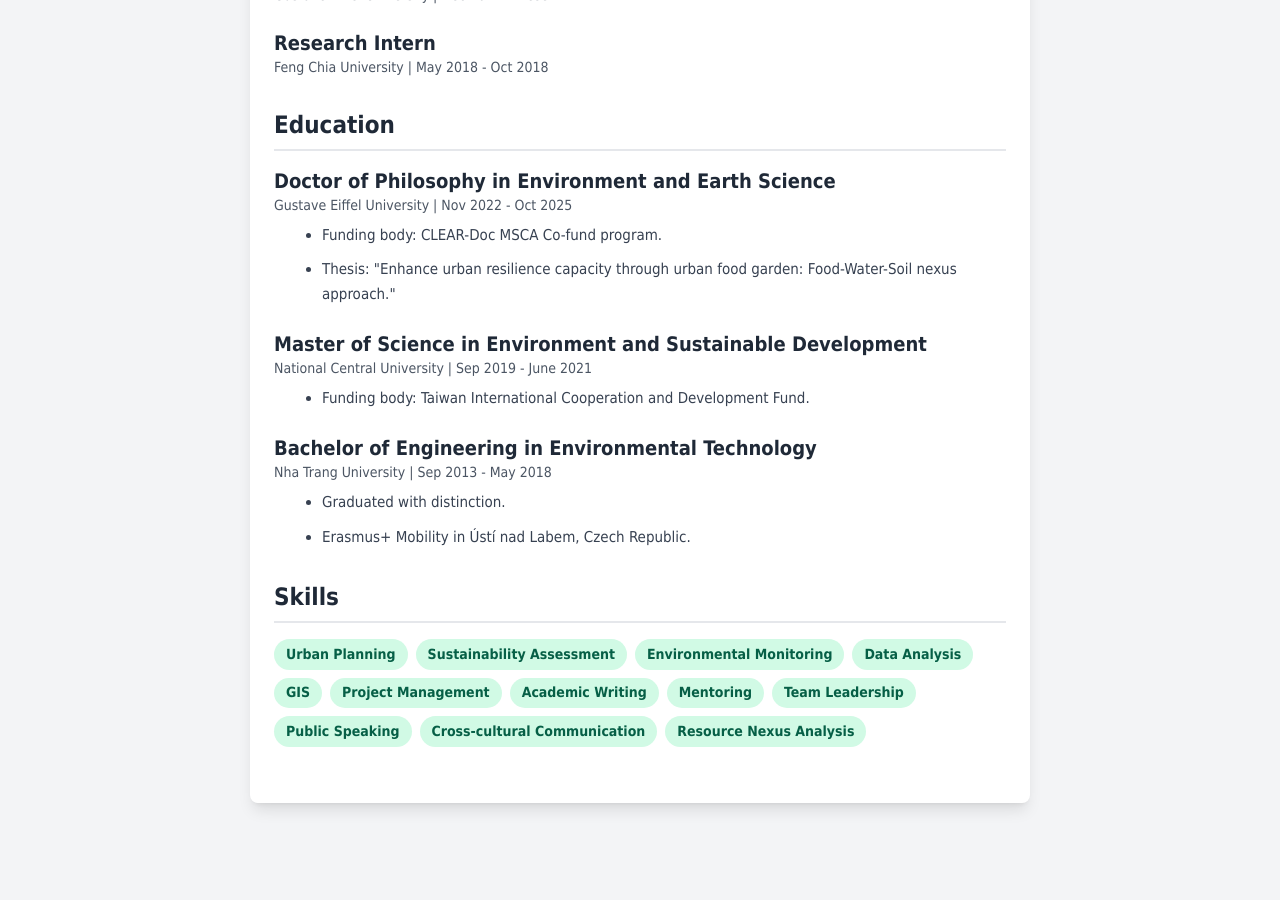
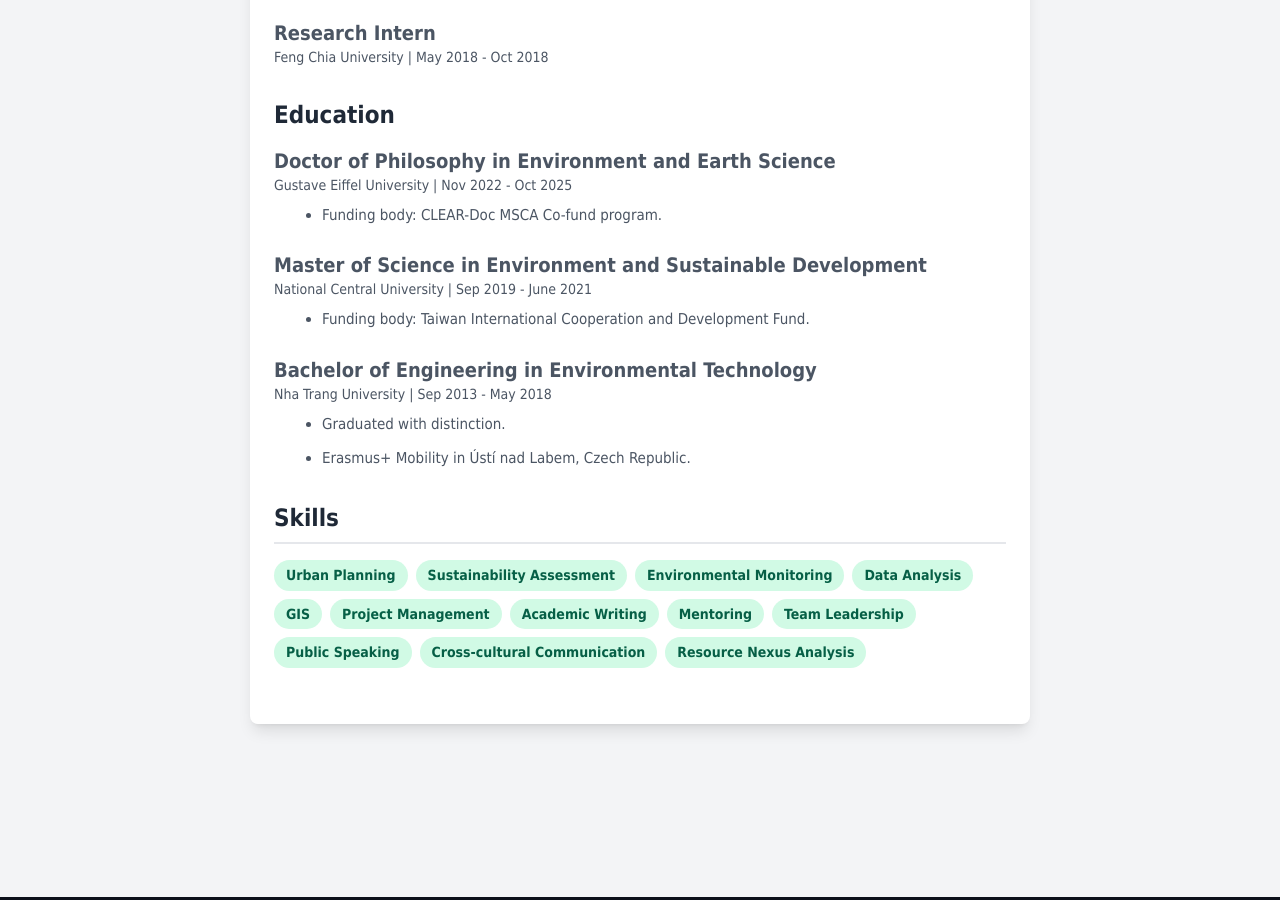
Before and after one commit to ray-ers/ray-ers.github.io, a Jekyll site: the page built from _pages/CV.md, in a window 1280 px wide and 900 px high, scrolled down 621 px. Built offline with Jekyll 4.4.1, drawn with Linux system fonts in a browser that asks for light colours; nearby versions of some CDN libraries.

Commit message:
Update CV.md

```diff
--- a/_pages/CV.md
+++ b/_pages/CV.md
@@ -29,41 +29,40 @@ permalink: /cv/
         </p>
     </section>
     <section class="section-content">
-        <h2 class="text-2xl font-semibold mb-4">Work Experience</h2>
+        <h3 class="text-2xl font-semibold mb-4">Work Experience</h3>
         <div class="mb-6">
-            <h3 class="text-xl font-semibold text-gray-800">Doctoral Candidate</h3>
+            <h3 class="text-xl font-semibold text-gray-600">Doctoral Candidate</h3>
             <p class="text-gray-600 text-sm mb-2">Gustave Eiffel University | Dec 2022 - Present</p>
             <ul class="list-disc ml-6 text-gray-700 leading-relaxed">
             </ul>
         </div>
         <div class="mb-6">
-            <h3 class="text-xl font-semibold text-gray-800">Research Intern</h3>
+            <h3 class="text-xl font-semibold text-gray-600">Research Intern</h3>
             <p class="text-gray-600 text-sm mb-2">Feng Chia University | May 2018 - Oct 2018</p>
             <ul class="list-disc ml-6 text-gray-700 leading-relaxed">
             </ul>
         </div>
     </section>
     <section class="section-content">
-        <h2 class="text-2xl font-semibold mb-4">Education</h2>
+        <h3 class="text-2xl font-semibold mb-4">Education</h3>
         <div class="mb-6">
-            <h3 class="text-xl font-semibold text-gray-800">Doctor of Philosophy in Environment and Earth Science</h3>
+            <h3 class="text-xl font-semibold text-gray-600">Doctor of Philosophy in Environment and Earth Science</h3>
             <p class="text-gray-600 text-sm mb-2">Gustave Eiffel University | Nov 2022 - Oct 2025</p>
-            <ul class="list-disc ml-6 text-gray-700 leading-relaxed">
+            <ul class="list-disc ml-6 text-gray-600 leading-relaxed">
                 <li>Funding body: CLEAR-Doc MSCA Co-fund program.</li>
-                <li>Thesis: "Enhance urban resilience capacity through urban food garden: Food-Water-Soil nexus approach."</li>
             </ul>
         </div>
         <div class="mb-6">
-            <h3 class="text-xl font-semibold text-gray-800">Master of Science in Environment and Sustainable Development</h3>
+            <h3 class="text-xl font-semibold text-gray-600">Master of Science in Environment and Sustainable Development</h3>
             <p class="text-gray-600 text-sm mb-2">National Central University | Sep 2019 - June 2021</p>
-            <ul class="list-disc ml-6 text-gray-700 leading-relaxed">
+            <ul class="list-disc ml-6 text-gray-600 leading-relaxed">
                 <li>Funding body: Taiwan International Cooperation and Development Fund.</li>
             </ul>
         </div>
         <div class="mb-6">
-            <h3 class="text-xl font-semibold text-gray-800">Bachelor of Engineering in Environmental Technology</h3>
+            <h3 class="text-xl font-semibold text-gray-600">Bachelor of Engineering in Environmental Technology</h3>
             <p class="text-gray-600 text-sm mb-2">Nha Trang University | Sep 2013 - May 2018</p>
-            <ul class="list-disc ml-6 text-gray-700 leading-relaxed">
+            <ul class="list-disc ml-6 text-gray-600 leading-relaxed">
                 <li>Graduated with distinction.</li>
                 <li>Erasmus+ Mobility in Ústí nad Labem, Czech Republic.</li>
             </ul>
```
